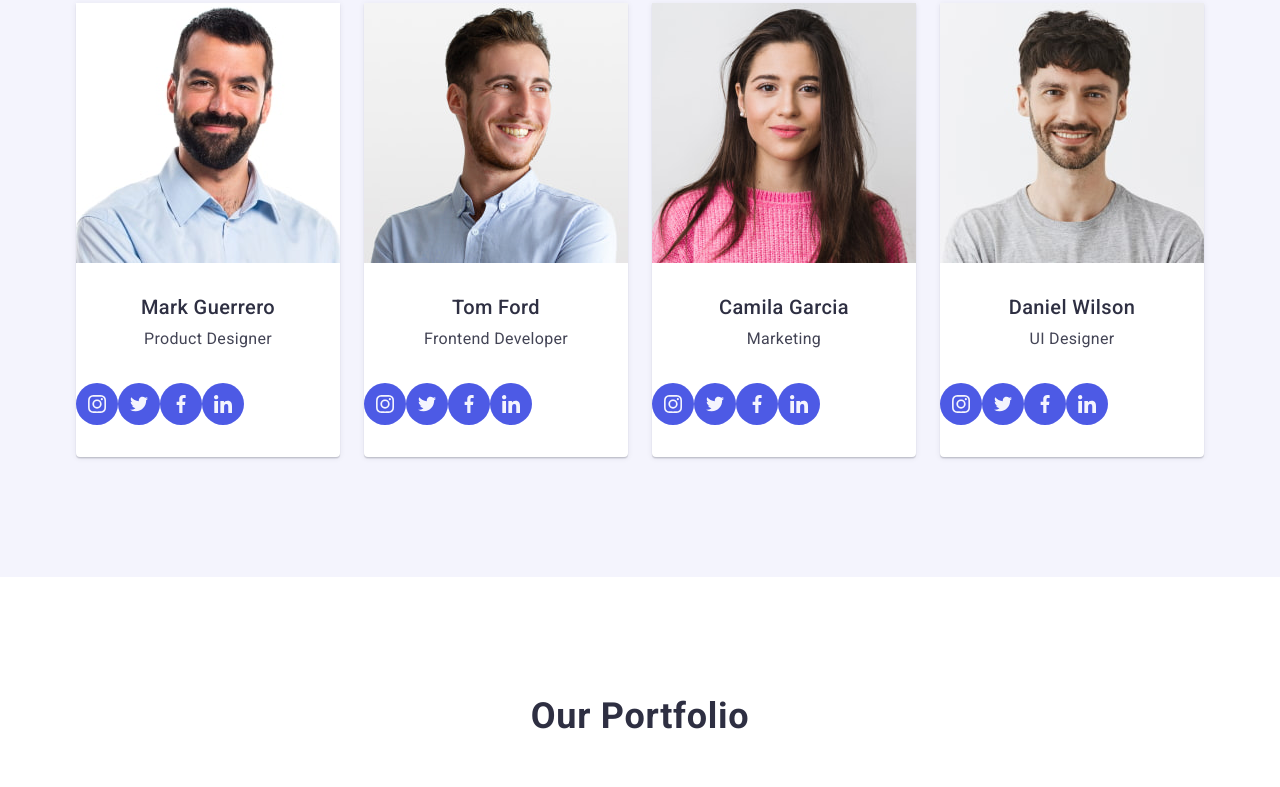
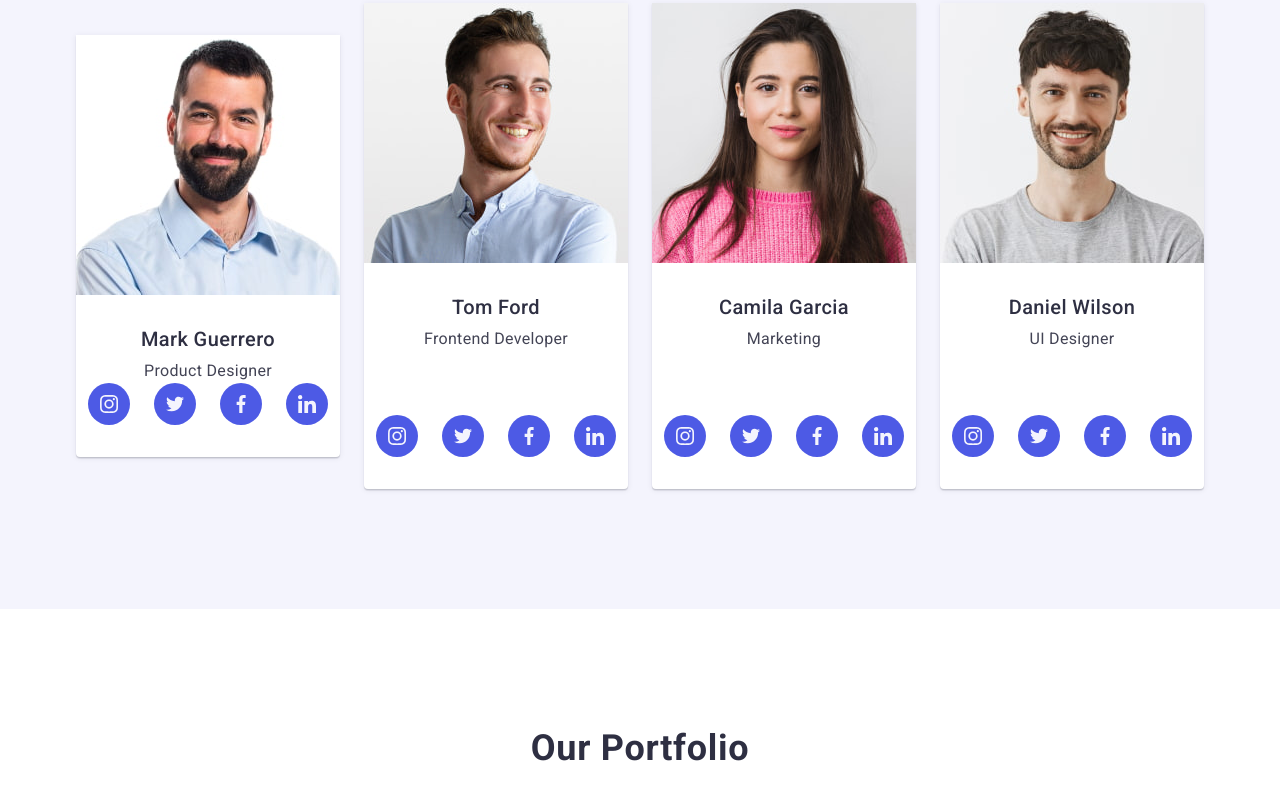
Before and after one commit to DenysHozhev/goit-markup-hw-04, a plain HTML site: page index.html in a window 1280 px wide. Shown: the part 1382-2169 px from the top of the page. Drawn offline with nearby package versions, Linux system fonts and the light colour scheme.

Commit message:
team div

```diff
--- a/css/styles.css
+++ b/css/styles.css
@@ -357,7 +357,7 @@ main {
 }
 
 .team-name {
-  padding-top: 32px;
+  padding: 32px 0;
 }
 
 .subtitle-team {
@@ -389,12 +389,12 @@ main {
 
 .svg-list {
   display: flex;
-  /* align-items: center;
+  align-items: center;
   justify-content: center;
   flex-direction: row;
-  gap: 24px; */
-  /* margin-top: 16px; */
-  /* padding: 0 16px;
+  gap: 24px;
+  /* margin-top: 16px;
+  padding: 0 16px;
   margin-bottom: 32px; */
 }
 
--- a/index.html
+++ b/index.html
@@ -140,10 +140,10 @@
                 <div class="team-name">
                   <h3 class="subtitle-team">Mark Guerrero</h3>
                   <p class="text-team">Product Designer</p>
-                </div>
+                  <!-- </div> -->
 
-                <!-- задаем список соц сетей Mark-->
-                <div class="svg-list-container">
+                  <!-- задаем список соц сетей Mark-->
+                  <!-- <div class="svg-list-container"> -->
                   <ul class="svg-list">
                     <li class="svg-item">
                       <div class="svg-item-container">
@@ -185,6 +185,7 @@
                       </div>
                     </li>
                   </ul>
+                  <!-- </div> -->
                 </div>
               </li>
 
```
